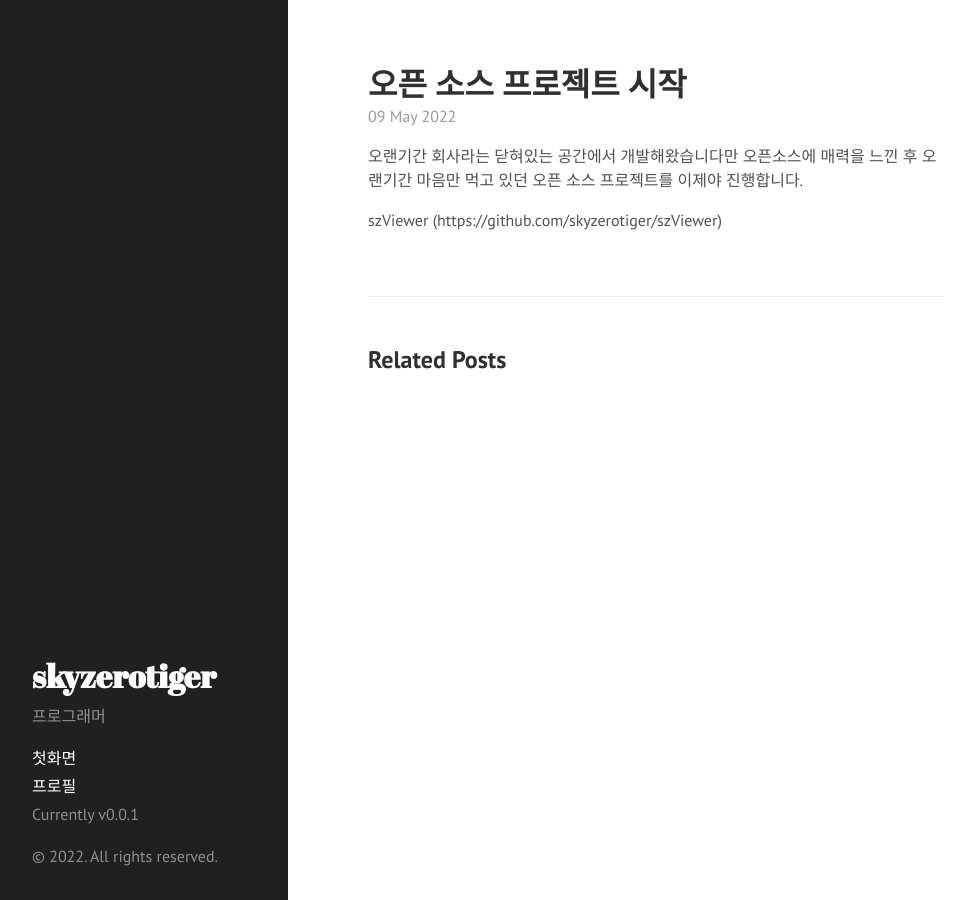
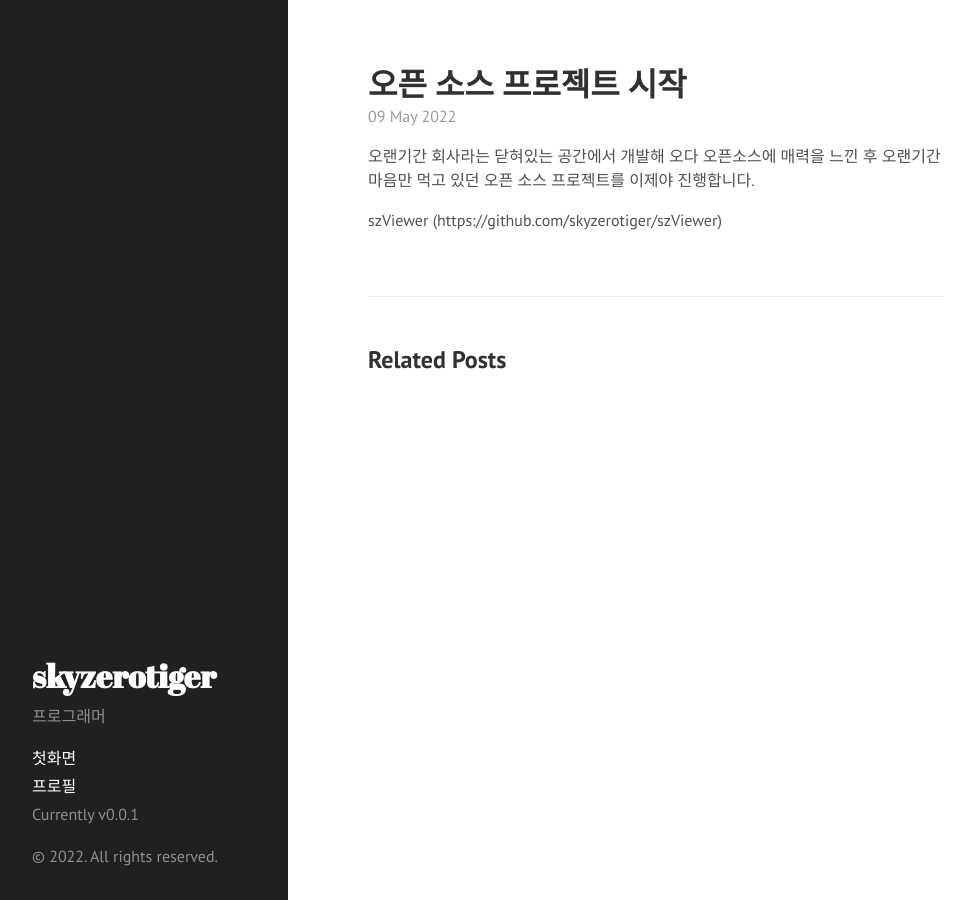
Before and after one commit to skyzerotiger/skyzerotiger.github.io, a Jekyll site: the page built from _posts/2022-05-09-1.md, in a window 1280 px wide. Shown: the whole page, without its empty margins (0-972 px from the left). Built offline with Jekyll 4.4.1, drawn with Linux system fonts in a browser that asks for light colours.

Commit message:
Update 2022-05-09-1.md

```diff
--- a/_posts/2022-05-09-1.md
+++ b/_posts/2022-05-09-1.md
@@ -3,6 +3,6 @@ layout: post
 title: 오픈 소스 프로젝트 시작
 ---
 
-오랜기간 회사라는 닫혀있는 공간에서 개발해왔습니다만 오픈소스에 매력을 느낀 후 오랜기간 마음만 먹고 있던 오픈 소스 프로젝트를 이제야 진행합니다.
+오랜기간 회사라는 닫혀있는 공간에서 개발해 오다 오픈소스에 매력을 느낀 후 오랜기간 마음만 먹고 있던 오픈 소스 프로젝트를 이제야 진행합니다.
 
 szViewer (https://github.com/skyzerotiger/szViewer)
```
